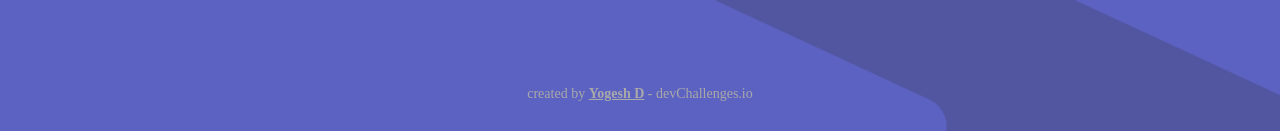
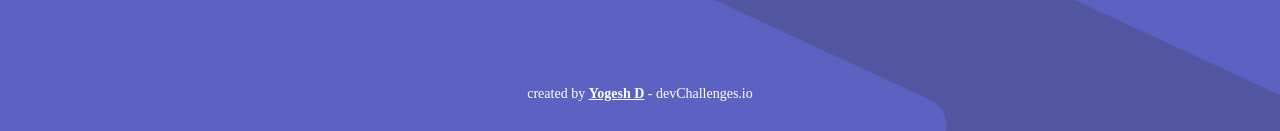
Before and after one commit to yogeshdatir/devchallenges, a React (Create React App) app: page / in a window 1280 px wide. Shown: the part 650-781 px from the top of the page. Built offline with nearby package versions, Linux system fonts and the light colour scheme; no server answers.

Commit message:
quiz footer color change

```diff
--- a/src/components/pages/QuizPage.css
+++ b/src/components/pages/QuizPage.css
@@ -52,12 +52,12 @@ body {
 
   text-align: center;
 
-  color: #a9a9a9;
+  color: #fff;
   padding: 15px 0;
   margin: 0;
 }
 
 .footer a {
-  color: #a9a9a9;
+  color: #fff;
   font-weight: bold;
 }
```
